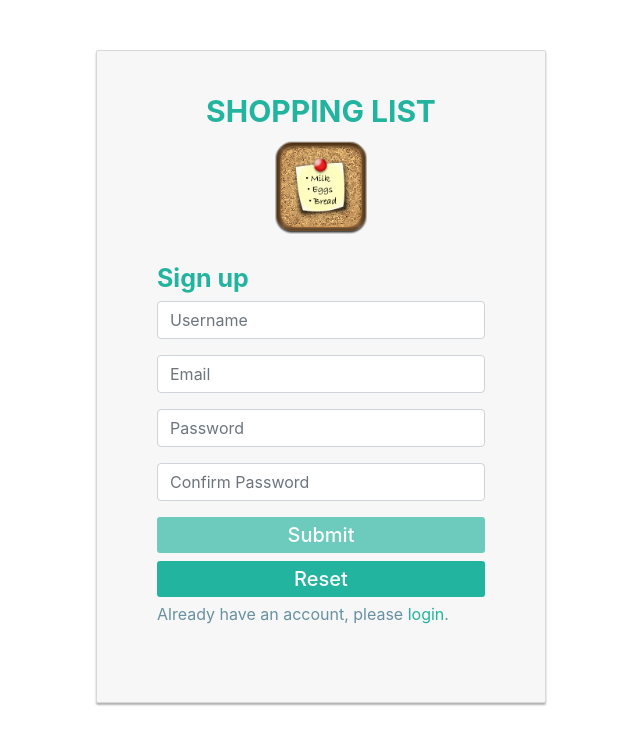
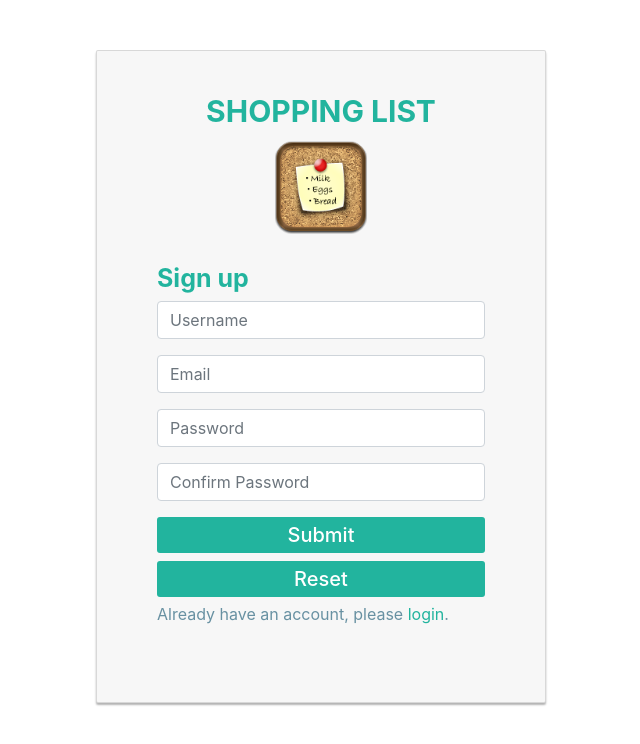
Before and after one commit to flacode/shopping-list-react, a React (Create React App) app: page /register in a window 1280 px wide. Shown: the top 744 px of the page, without its empty margins (319-959 px from the left). Built offline with nearby package versions, Linux system fonts and the light colour scheme.

Commit message:
[Feature #154506305] Resolve issues resulting from intergration with loginform

```diff
--- a/src/components/account/registrationForm.js
+++ b/src/components/account/registrationForm.js
@@ -19,7 +19,7 @@ class RegistrationForm extends Component {
       server: {
         error: '',
         message: '',
-        _saveStatus: false,
+        saveStatus: false,
       },
     }
 
@@ -76,7 +76,7 @@ class RegistrationForm extends Component {
       });
     }
 
-      // function to handle unsuccessful API Ooperation
+      // function to handle unsuccessful API operation
       errorServer = (message) => {
         this.setState({
           server: {
@@ -107,9 +107,9 @@ class RegistrationForm extends Component {
         // TODO: send the successful registration message through login redirect
           <Container>
             {
-                    // check if there are no server errors then redirect to login
-                    this.state.server.error === false ? <Redirect to="/login" /> : null
-                }
+              // check if there are no server errors then redirect to login
+              this.state.server.error === false ? <Redirect to="/login" /> : null
+            }
             <Card className="card-container">
               <CardTitle className="thick-heading">SHOPPING LIST</CardTitle>
               <CardImg className="img-card" src={logo} alt="Card image cap" />
@@ -172,7 +172,7 @@ class RegistrationForm extends Component {
                 */ }
                   <Button
                     className="btn-auth"
-                    disabled={this.validate() || this.state.server.saveStatus}
+                    disabled={this.validate() && this.state.server.saveStatus}
                     onClick={this.onFormSubmit}
                     color="primary"
                     block
--- a/src/components/shoppingList/shoppingList.js
+++ b/src/components/shoppingList/shoppingList.js
@@ -16,7 +16,7 @@ class ShoppingListDashboard extends Component {
     }
 
     componentWillUnmount() {
-        clearInterval(this.timer);
+      clearInterval(this.timer);
     }
 
     loadShoppingListsFromServer = () => {
@@ -50,6 +50,7 @@ class ShoppingListDashboard extends Component {
       return (
         <div>
           <h2>Shopping list: #name</h2>
+          <p> this user is { localStorage.getItem('loggedIn') ? 'is loggedIn' : 'Not logged in'}</p>
           <ShoppingListTable
             shoppingLists={this.state.shoppingLists}
             handleDeleteRow={this.handleDeleteShoppingList}
```
